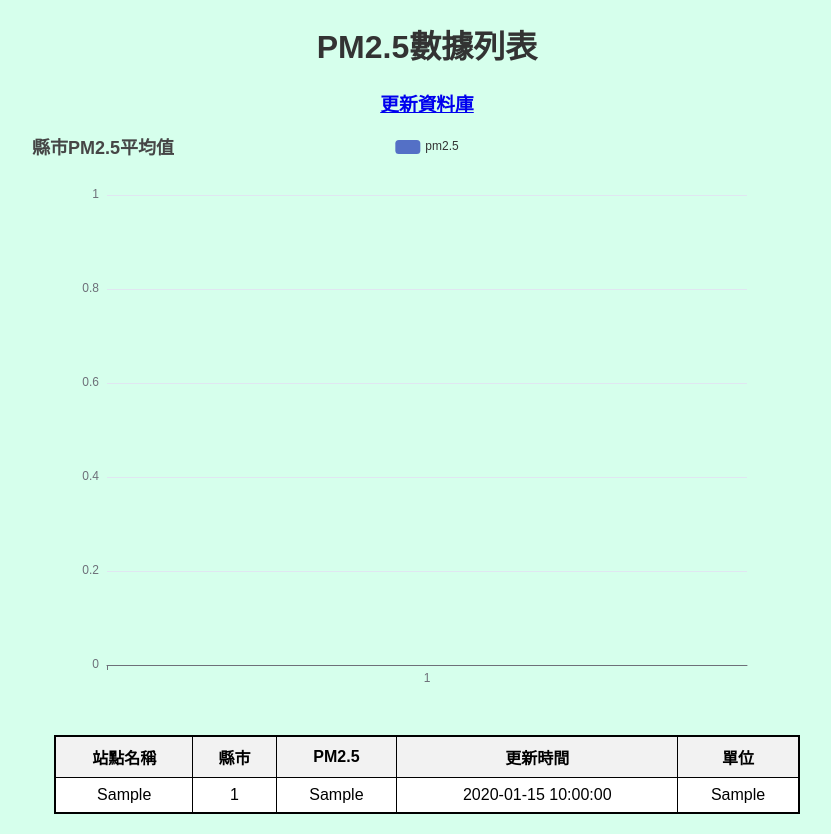
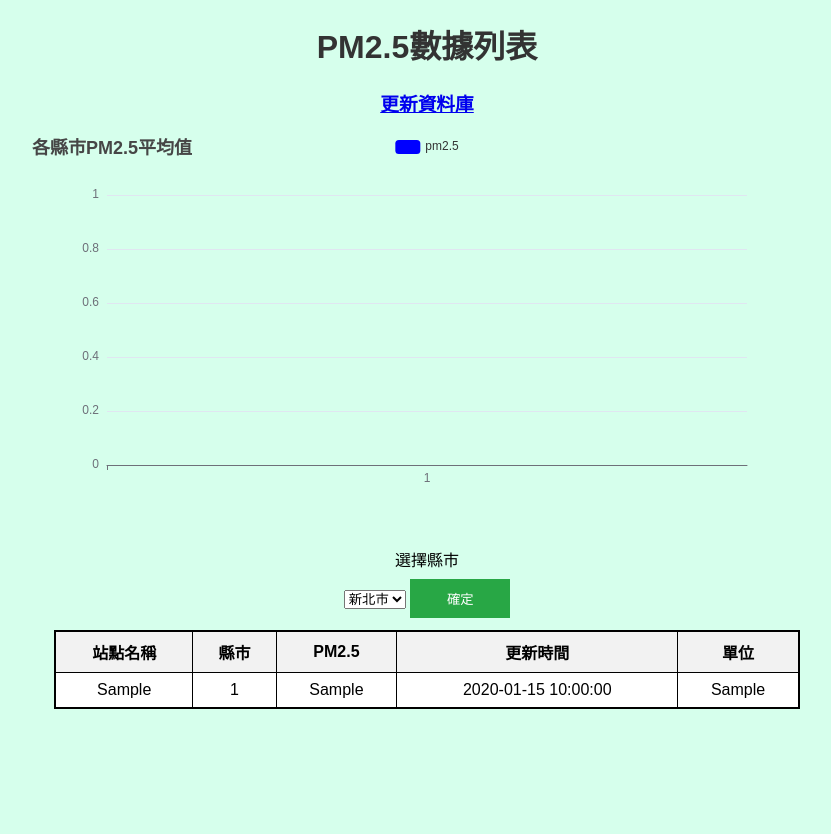
Before and after one commit to Arthur201010/pm25-project, a Flask app: page /pm25 in a window 1280 px wide. Shown: the whole page, without its empty margins (213-1044 px from the left). After the commit the page ends 709 px from the top, so only its background shows below. Run offline with Flask 3, Linux system fonts and the light colour scheme; tables that the repository leaves empty or names only in its code hold one stand-in row (values such as "Sample post"); data that the repository does not hold is empty; some libraries are stand-ins or nearby versions.

Commit message:
完成單一縣市繪製

```diff
--- a/pm25.py
+++ b/pm25.py
@@ -165,7 +165,7 @@ def get_pm25_by_county(county):
 
 
 if __name__ == "__main__":
-    # print(get_from_mysql())
+    print(get_from_mysql())
     # 寫入資瞭庫
     # write_to_mysql()
     # print(get_avg_pm25_mysql())
--- a/templates/pm25.html
+++ b/templates/pm25.html
@@ -96,7 +96,8 @@
             }
         }
 
-        #main {
+        #main,
+        #county {
             margin: 0 auto;
         }
     </style>
@@ -107,7 +108,19 @@
     <a href="/update-db">
         <h3>更新資料庫</h3>
     </a>
-    <div id="main" style="width: 800px;height:600px;"></div>
+    <div id="main" style="width: 800px;height:400px;"></div>
+    <div id="county" style="width: 800px;height:400px;" hidden></div>
+
+    <div style="margin: 12px;">
+        <label for="countySelect">選擇縣市</label>
+        <select name="countySelect" id="countySelect">
+            <option value="新北市">新北市</option>
+            <option value="臺北市">臺北市</option>
+            <option value="桃園市">桃園市</option>
+        </select>
+        <button id="loadCounty" onclick="drawCountyChart()">確定</button>
+    </div>
+
     <div id="tableContainer">
         <table border="1">
             <thead>
@@ -138,11 +151,28 @@
         // console.log(mainEl);
 
         // 基于准备好的dom，初始化echarts实例
-        var myChart = echarts.init(document.getElementById('main'));
+        const chart1 = echarts.init(document.getElementById('main'));
+        const chart2 = echarts.init(document.getElementById('county'));
+        const countyEl = document.getElementById('county');
+        const countySelectEl = document.querySelector("#countySelect");
+
+        console.log(countySelectEl)
         // 8/29 2:40:00 git push
+
+        drawChart(chart1, "/avg-pm25", "各縣市PM2.5平均值", "county", "pm25")
+
+        function drawCountyChart() { // 9月3 2:00:00
+            let county = countySelectEl.value;
+            countyEl.hidden = false;
+            console.log(county);
+            drawChart(chart2, `/county-pm25/${county}`, `${county}PM2.5`, "site", "pm25", "orange")
+        }
+
+        function drawChart(chart, url, title, xKey, yKey, color = "blue") {
+
             $.ajax(
                 {
-                url: "avg-pm25",
+                    url: url,
                     type: "GET",
                     dataType: "json",
                     success: (result) => {
@@ -150,31 +180,34 @@
                         // 指定图表的配置项和数据
                         var option = {
                             title: {
-                            text: '縣市PM2.5平均值'
+                                text: title
                             },
                             tooltip: {},
                             legend: {
                                 data: ['pm2.5']
                             },
                             xAxis: {
-                            data: result["county"]
+                                data: result[xKey]
                             },
                             yAxis: {},
                             series: [
                                 {
+                                    itemStyle: {
+                                        color: color
+                                    },
                                     name: 'pm2.5',
                                     type: 'bar',
-                                data: result["pm25"]
+                                    data: result[yKey]
                                 }
                             ]
                         };
 
                         // 使用刚指定的配置项和数据显示图表。
-                    myChart.setOption(option);
+                        chart.setOption(option);
                     },
                 }
             );
-
+        }
 
     </script>
 </body>
```
Lines whose indentation alone changed are shown as unchanged.
